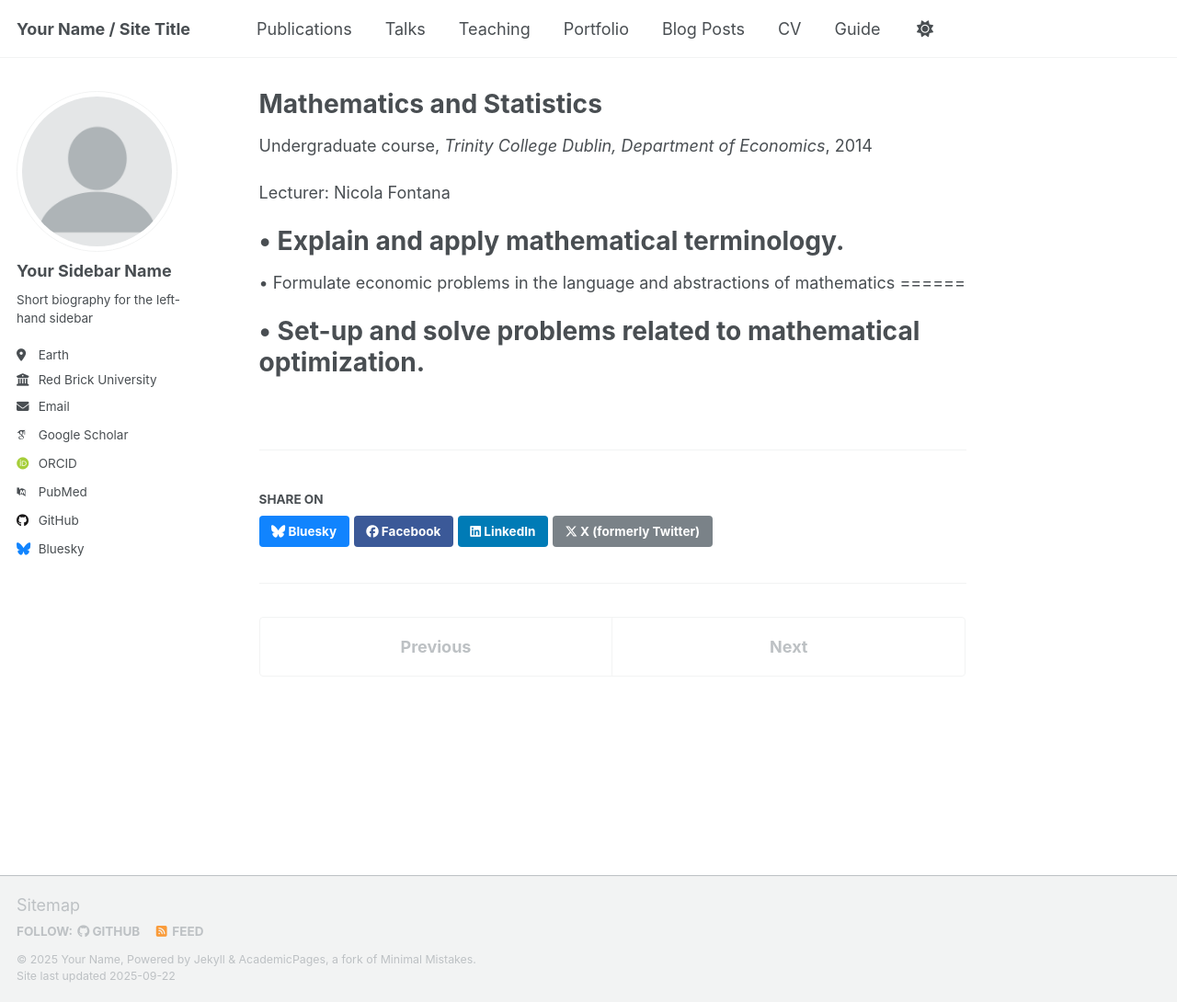
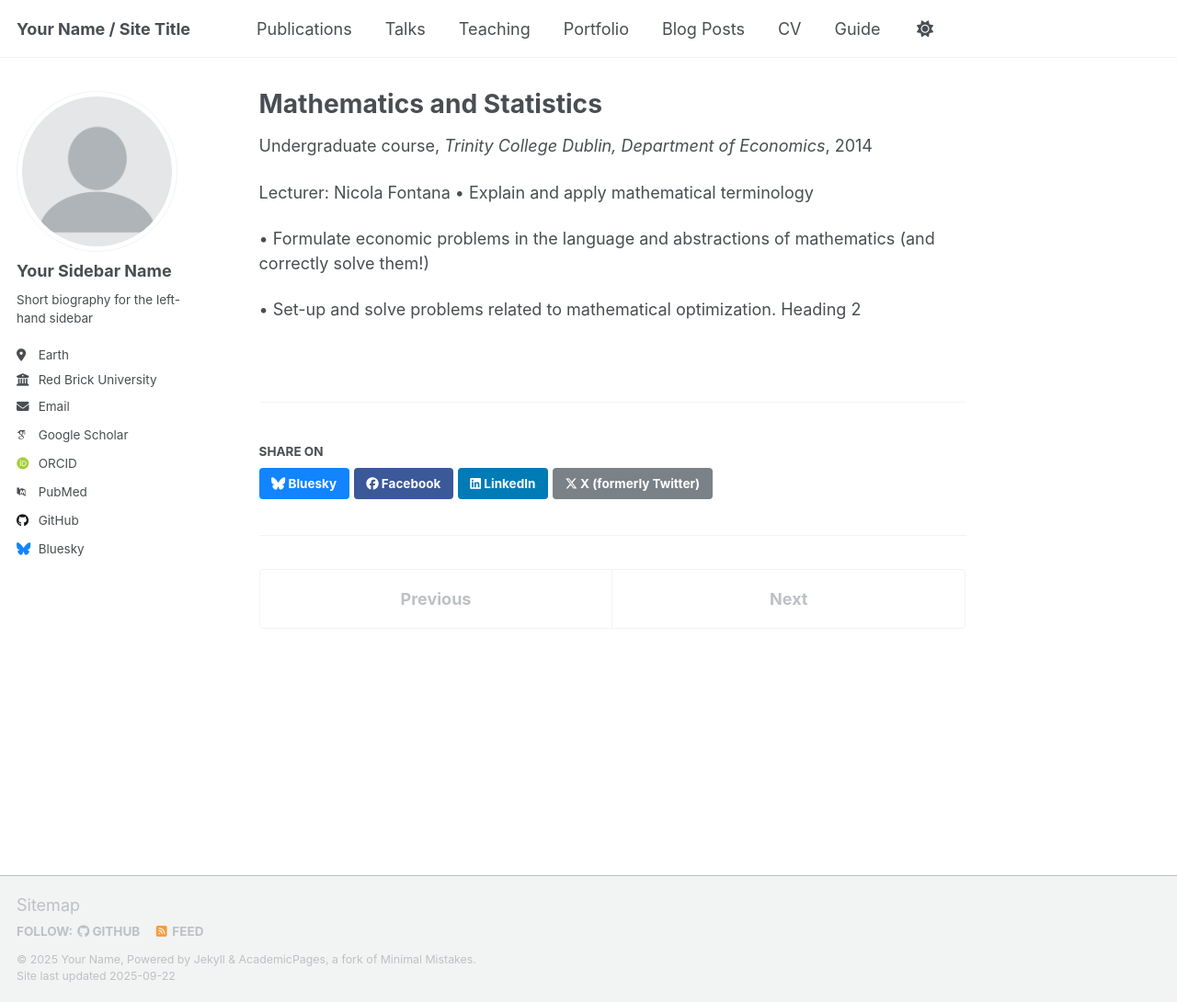
Before and after one commit to conteg/research_website, a Jekyll site: the page built from _teaching/2014-spring-teaching-1.md, in a window 1280 px wide and 1090 px high. Shown: the whole window at 92% size. Built offline with Jekyll 4.4.1, drawn with Linux system fonts in a browser that asks for light colours; some web fonts are replaced; a script that is not in the unit is left out.

Commit message:
Update 2014-spring-teaching-1.md

```diff
--- a/_teaching/2014-spring-teaching-1.md
+++ b/_teaching/2014-spring-teaching-1.md
@@ -9,13 +9,11 @@ location: "Dublin, Ireland"
 ---
 
 Lecturer: Nicola Fontana
+• Explain and apply mathematical terminology
 
-• Explain and apply mathematical terminology.
-======
 
 • Formulate economic problems in the language and abstractions of
-mathematics
-======
+mathematics (and correctly solve them!)
 
 • Set-up and solve problems related to mathematical optimization.
-======
+Heading 2
```
